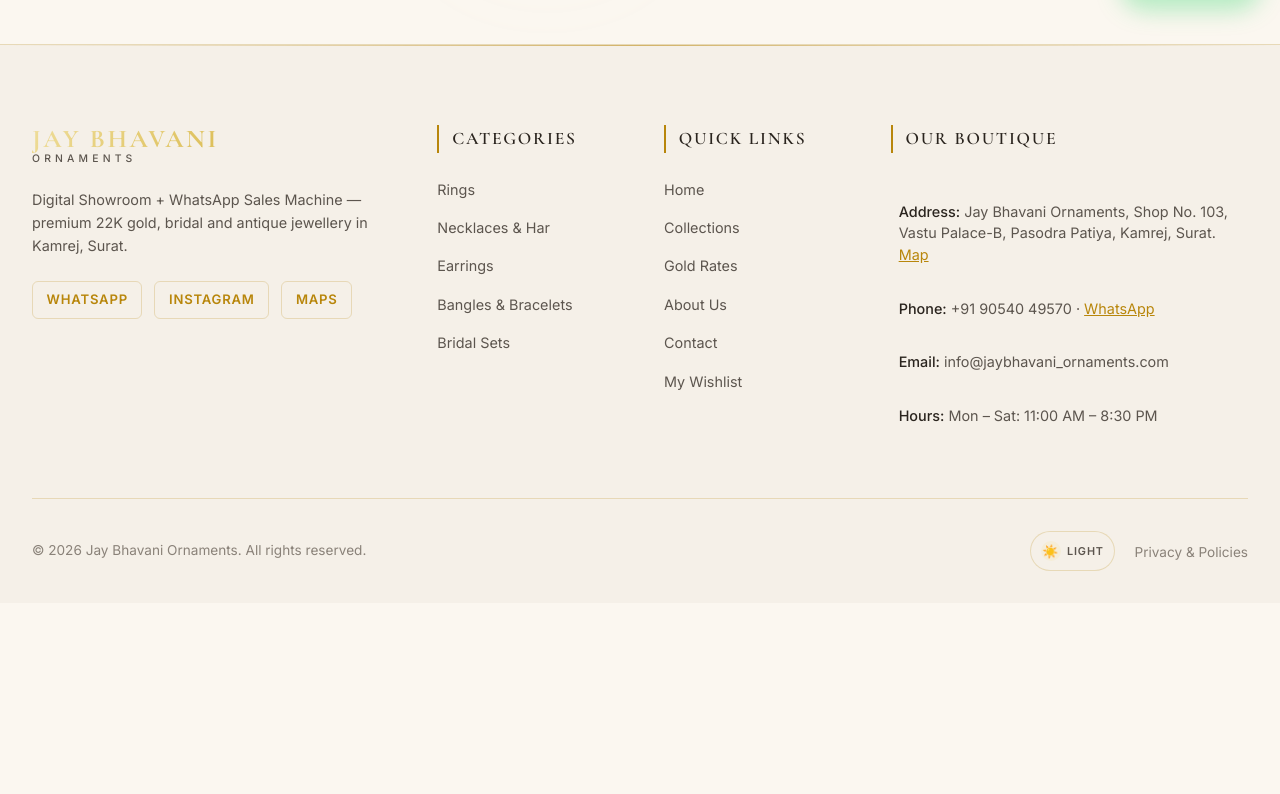
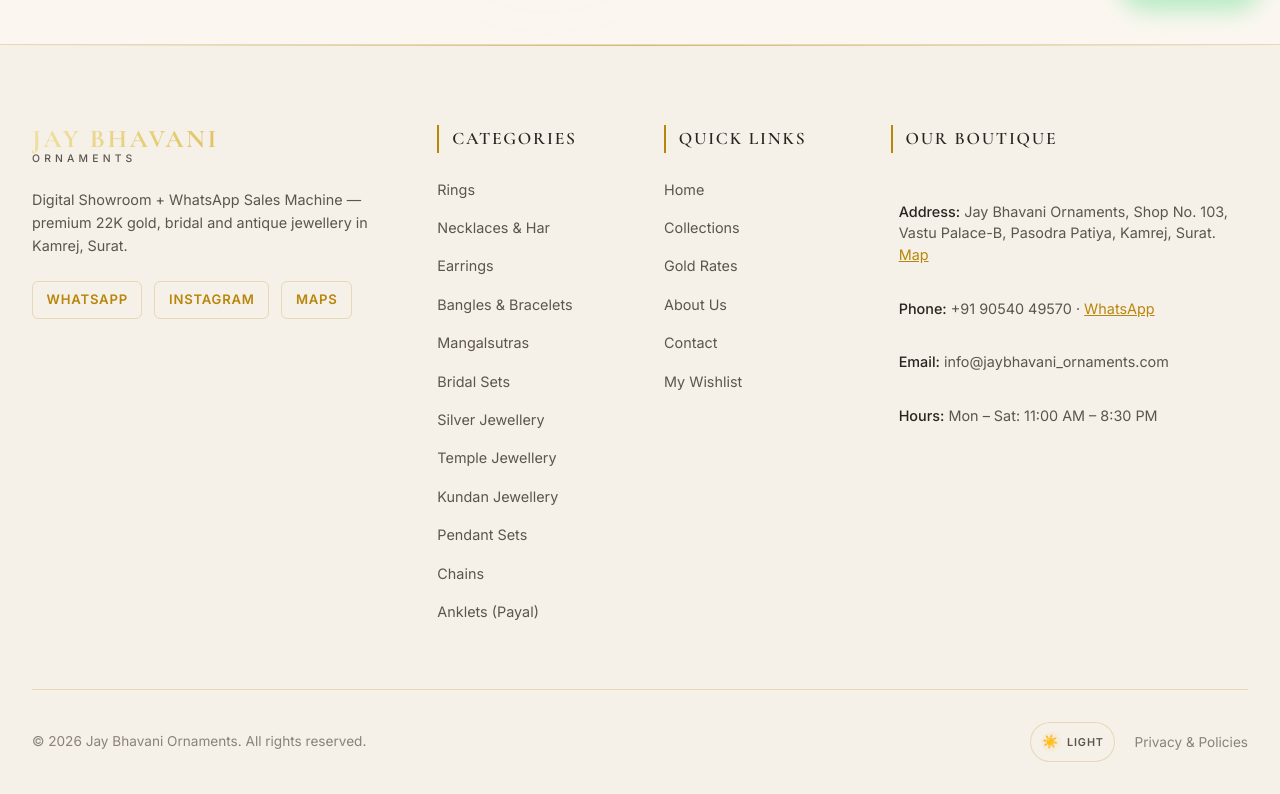
Before and after one commit to Jeelmarakana/jay_bhavani, a Next.js app: page /admin in a window 1280 px wide. Shown: the part 772-1566 px from the top of the page. Before the commit the page ends 1375 px from the top, so only its background shows below. Built offline with nearby package versions, Linux system fonts and the light colour scheme.

Commit message:
Category add

```diff
--- a/src/components/Footer.js
+++ b/src/components/Footer.js
@@ -30,7 +30,14 @@ export default function Footer() {
               <li><Link href="/shop?category=necklaces">Necklaces & Har</Link></li>
               <li><Link href="/shop?category=earrings">Earrings</Link></li>
               <li><Link href="/shop?category=bangles">Bangles & Bracelets</Link></li>
+              <li><Link href="/shop?category=mangalsutra">Mangalsutras</Link></li>
               <li><Link href="/shop?category=bridal-sets">Bridal Sets</Link></li>
+              <li><Link href="/shop?category=silver">Silver Jewellery</Link></li>
+              <li><Link href="/shop?category=temple">Temple Jewellery</Link></li>
+              <li><Link href="/shop?category=kundan">Kundan Jewellery</Link></li>
+              <li><Link href="/shop?category=pendants">Pendant Sets</Link></li>
+              <li><Link href="/shop?category=chains">Chains</Link></li>
+              <li><Link href="/shop?category=anklets">Anklets (Payal)</Link></li>
             </ul>
           </div>
 
```
Also changed, not shown: src/app/page.js (+14 -0 lines), src/app/shop/page.js (+6 -1 lines).
